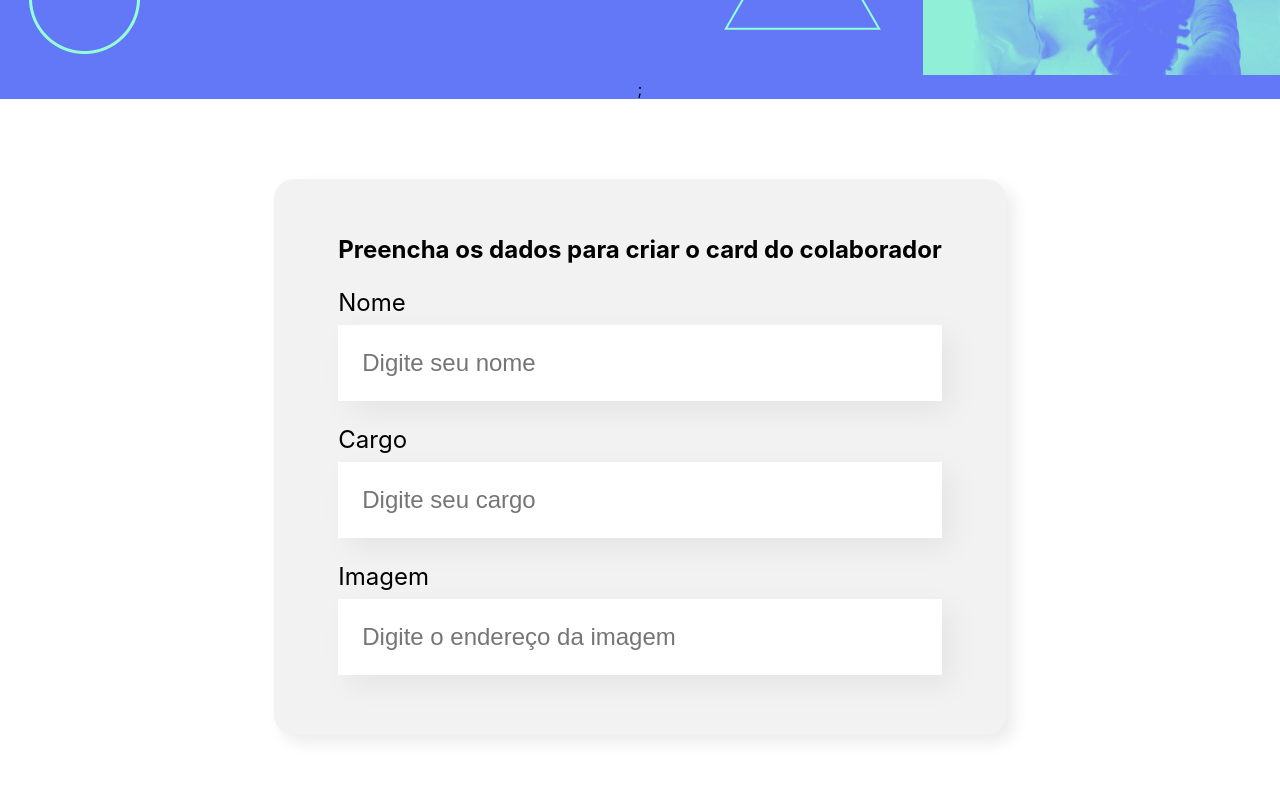
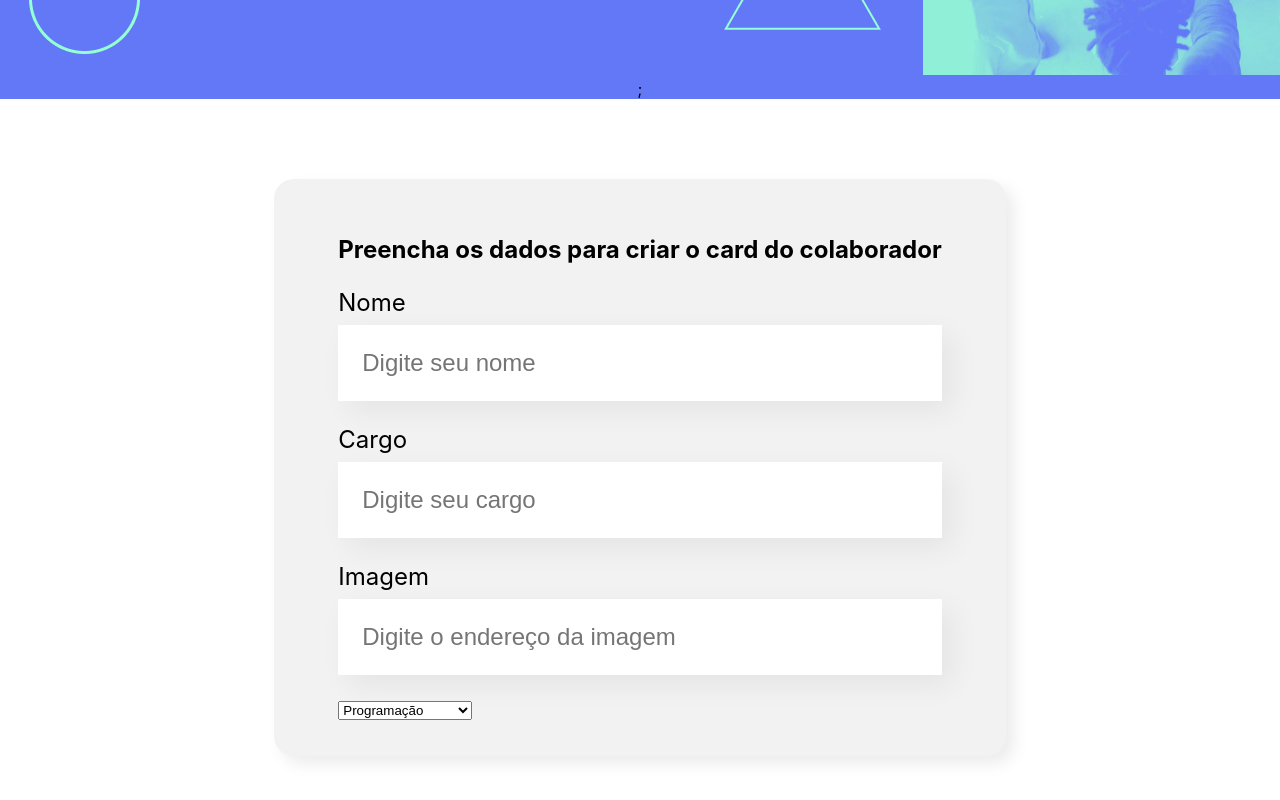
Before and after one commit to santanafx/organo, a React (Create React App) app: page / in a window 1280 px wide. Shown: the part 481-1281 px from the top of the page. Built offline with nearby package versions, Linux system fonts and the light colour scheme.

Commit message:
Comecando listasuspensa

```diff
--- a/src/componentes/Formulario/index.js
+++ b/src/componentes/Formulario/index.js
@@ -1,7 +1,10 @@
 import "./Formulario.css";
 import CampoTexto from "../CampoTexto";
+import ListaSuspensa from "../ListaSuspensa";
 
 const Formulario = () => {
+  const times = ["Programação", "Front-End", "Data Science", "Devops", "UX e Design", "Mobile", "Inovação e Gestão"];
+
   return (
     <section className="formulario">
       <form>
@@ -9,6 +12,7 @@
         <CampoTexto label="Nome" placeholder="Digite seu nome" />
         <CampoTexto label="Cargo" placeholder="Digite seu cargo" />
         <CampoTexto label="Imagem" placeholder="Digite o endereço da imagem" />
+        <ListaSuspensa itens={times} />
       </form>
     </section>
   );
--- /dev/null
+++ b/src/componentes/ListaSuspensa/index.js
@@ -0,0 +1,17 @@
+import "./ListaSuspensa.css";
+
+const ListaSuspensa = (props) => {
+  console.log(props.itens);
+  return (
+    <div>
+      <label>{props.label}</label>
+      <select>
+        {props.itens.map((item) => (
+          <option key={item}>{item}</option>
+        ))}
+      </select>
+    </div>
+  );
+};
+
+export default ListaSuspensa;
```
Also changed, not shown: src/componentes/ListaSuspensa/ListaSuspensa.css (added).
